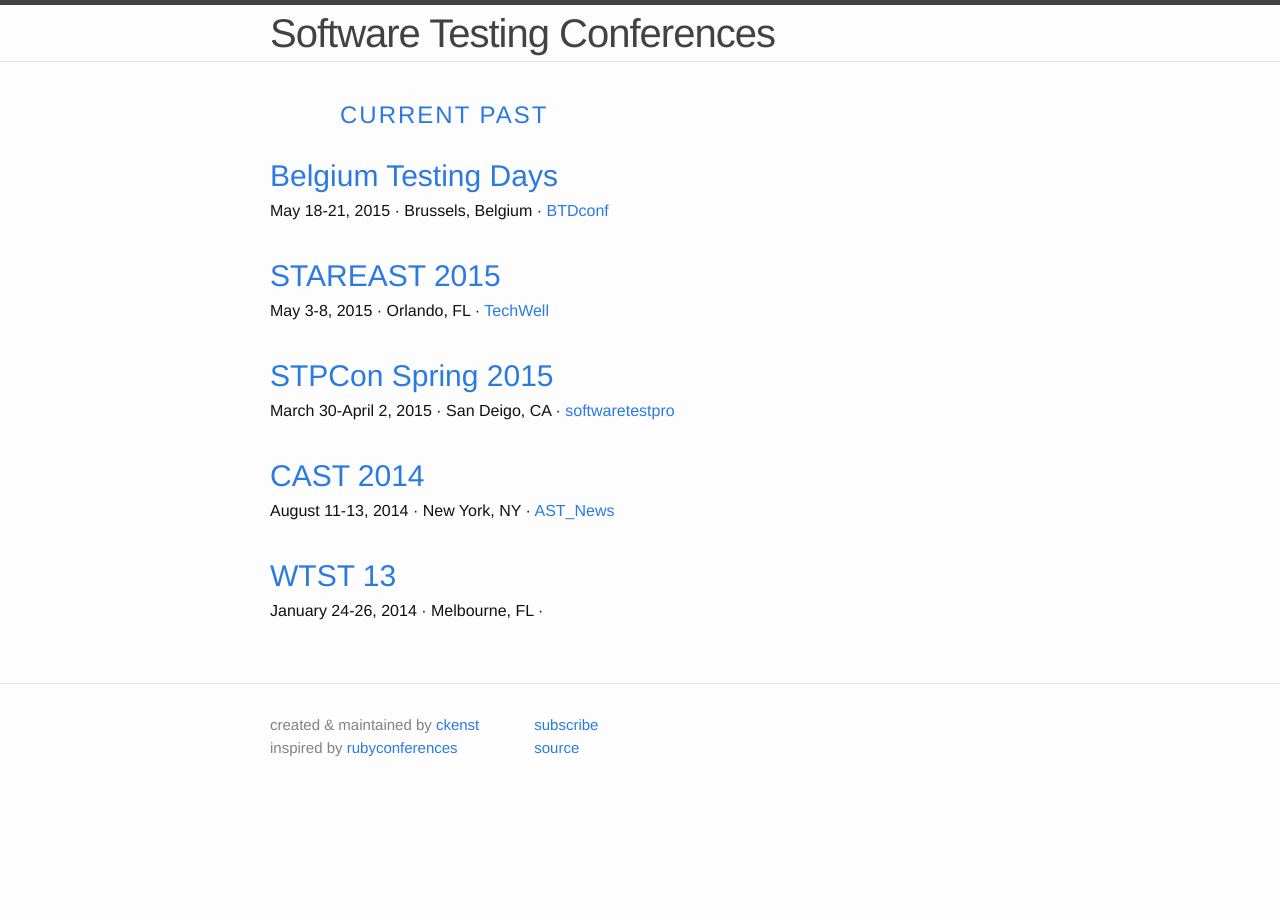
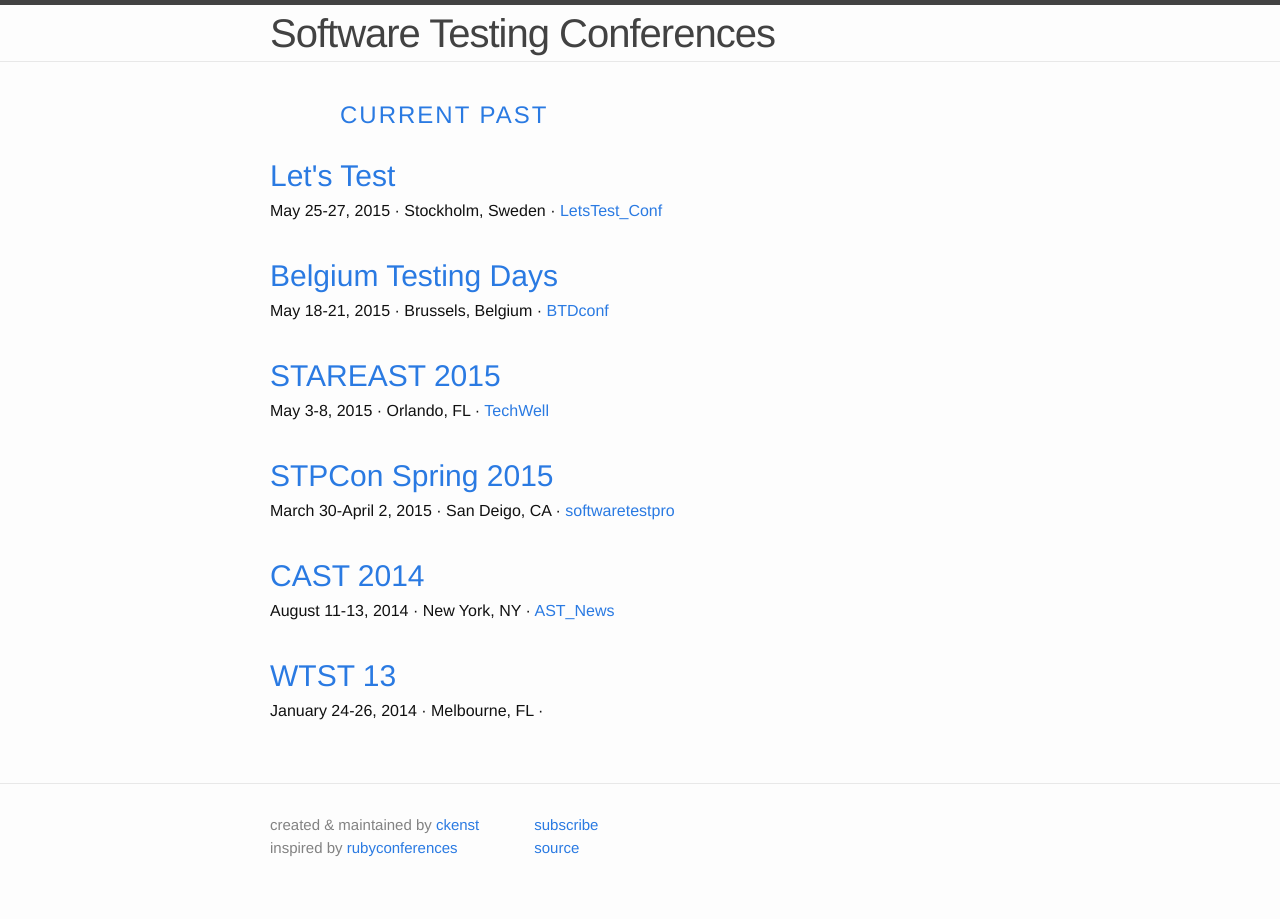
Before and after one commit to TestingConferences/testingconferences.github.io, a Jekyll site: the page built from past.html, in a window 1280 px wide. Built offline with Jekyll 4.4.1, drawn with Linux system fonts in a browser that asks for light colours.

Commit message:
Added Let's Test conference to past

```diff
--- a/_data/past.yml
+++ b/_data/past.yml
@@ -1,3 +1,10 @@
+- name: Let's Test
+  location: Stockholm, Sweden
+  dates: "May 25-27, 2015"
+  url: http://lets-test.com
+  twitter: LetsTest_Conf
+  reg_phrase: Registration is open
+
 - name: Belgium Testing Days
   location: Brussels, Belgium
   dates: "May 18-21, 2015"
```
